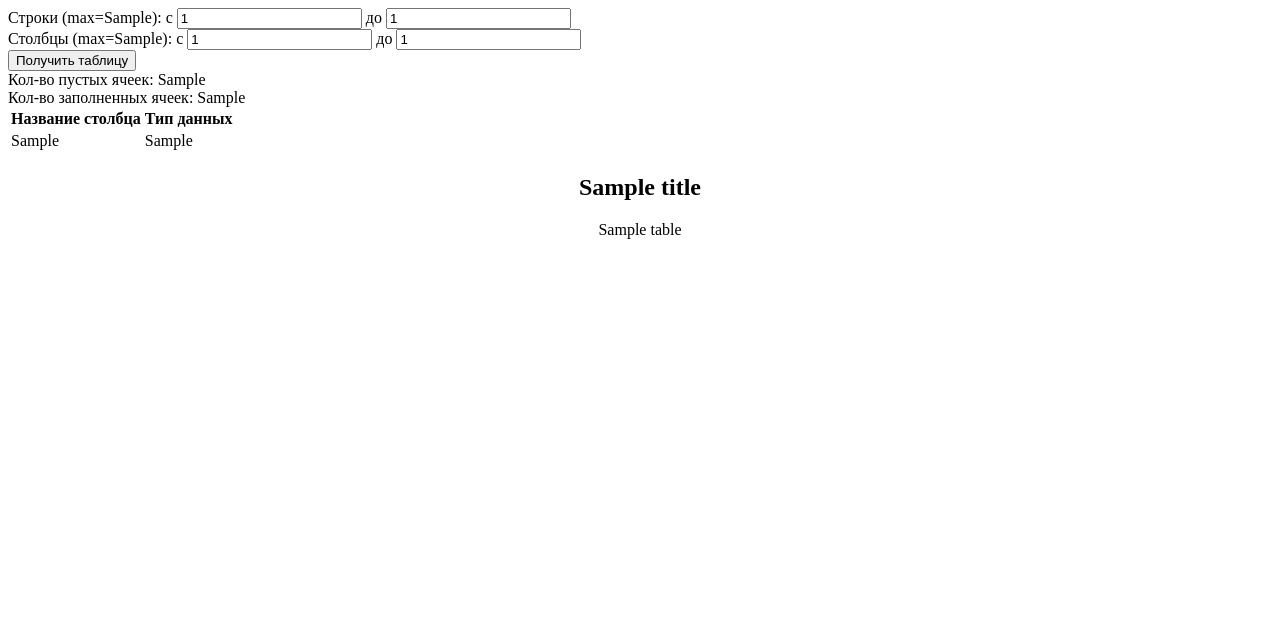
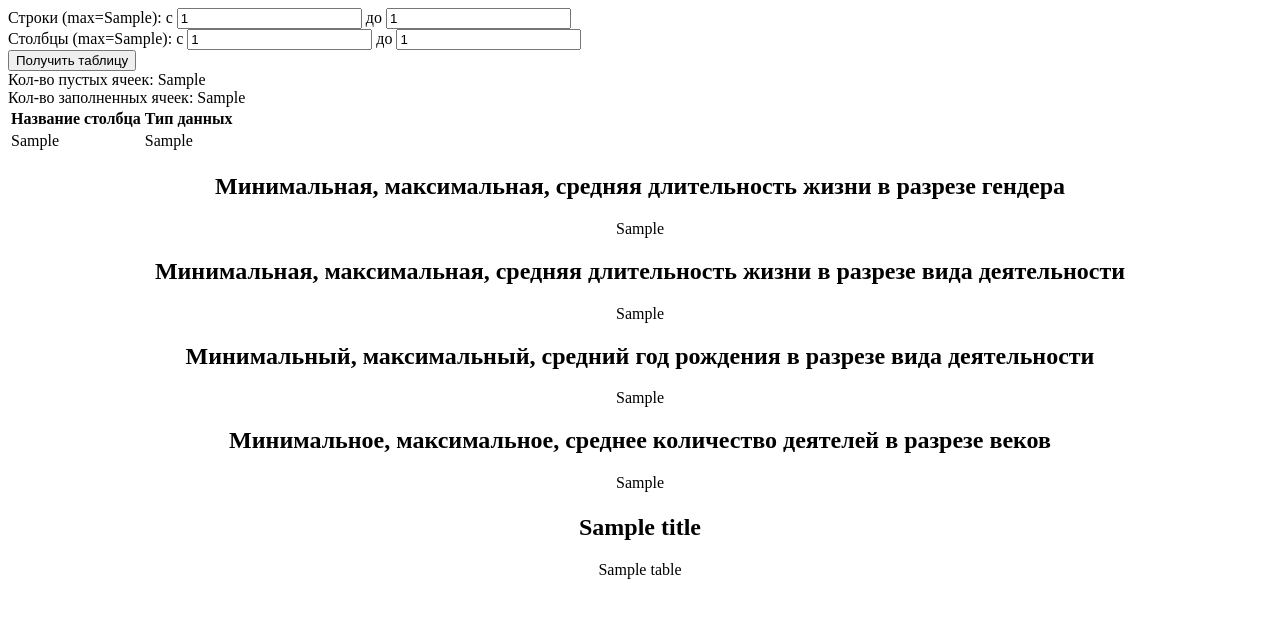
Before and after one commit to khehelk/AIM, a Flask app: template templates/table.html in a window 1280 px wide. Shown: the top 618 px of the page. Run offline with Flask 3, Linux system fonts and the light colour scheme; the template is opened without the code that fills it: most values are stand-ins (such as "Sample title", 1, 10 or a date in 2020); parts of the project's set-up code (start-up, migrations or seed data) failed here and were passed over.

Commit message:
LabWork02 - done

```diff
--- a/main.py
+++ b/main.py
@@ -39,10 +39,23 @@ def table():
     column_from = 1 if request.args.get("column_from") is None else int(request.args.get("column_from")) - 1
     column_to = 1 if request.args.get("column_to") is None else int(request.args.get("column_to"))
 
-    result = data.iloc[row_from:row_to, column_from:column_to]
+    result_table = data.iloc[row_from:row_to, column_from:column_to]
+    result_table['Birth year'] = pd.to_numeric(result_table['Birth year'], errors='coerce')
+    result_table['Century'] = result_table['Birth year'].apply(lambda x: (x // 100) + 1 if not pd.isnull(x) else x)
+
+    first_ad = simple_ad(result_table, 'Gender', 'Age of death')
+    second_ad = simple_ad(result_table, 'Occupation', 'Age of death')
+    third_ad = simple_ad(result_table, 'Occupation', 'Birth year')
+    fourth_ad = result_table.groupby('Century')['Occupation'].count().agg(['min', 'max', 'mean']).reset_index()
+
+
 
     return render_template('table.html',
-                           tables=[result.to_html()],
+                           first_ad=first_ad.to_html(),
+                           second_ad=second_ad.to_html(),
+                           third_ad=third_ad.to_html(),
+                           fourth_ad=fourth_ad.to_html(),
+                           tables=[result_table.to_html()],
                            titles=[''],
                            max_rows=max_rows,
                            info_df=info_df,
@@ -51,5 +64,8 @@ def table():
                            filled_cells=filled_cells)
 
 
+def simple_ad(table, column_section, column_main):
+    return table.groupby(column_section)[column_main].agg(['min', 'max', 'mean']).reset_index()
+
 if __name__ == "__main__":
     app.run(host="localhost", port=int("5000"))
--- a/templates/table.html
+++ b/templates/table.html
@@ -44,6 +44,30 @@
 
     </table>
     <div align="center">
+        <h2>Минимальная, максимальная, средняя длительность жизни в разрезе гендера</h2>
+        <table>
+            {{ first_ad|safe }}
+        </table>
+    </div>
+    <div align="center">
+        <h2>Минимальная, максимальная, средняя длительность жизни в разрезе вида деятельности</h2>
+        <table>
+            {{ second_ad|safe }}
+        </table>
+    </div>
+    <div align="center">
+        <h2>Минимальный, максимальный, средний год рождения в разрезе вида деятельности</h2>
+        <table>
+            {{ third_ad|safe }}
+        </table>
+    </div>
+    <div align="center">
+        <h2>Минимальное, максимальное, среднее количество деятелей в разрезе веков</h2>
+        <table>
+            {{ fourth_ad|safe }}
+        </table>
+    </div>
+    <div align="center">
         <table>
             <h1>
                 {% for table in tables %}
```
